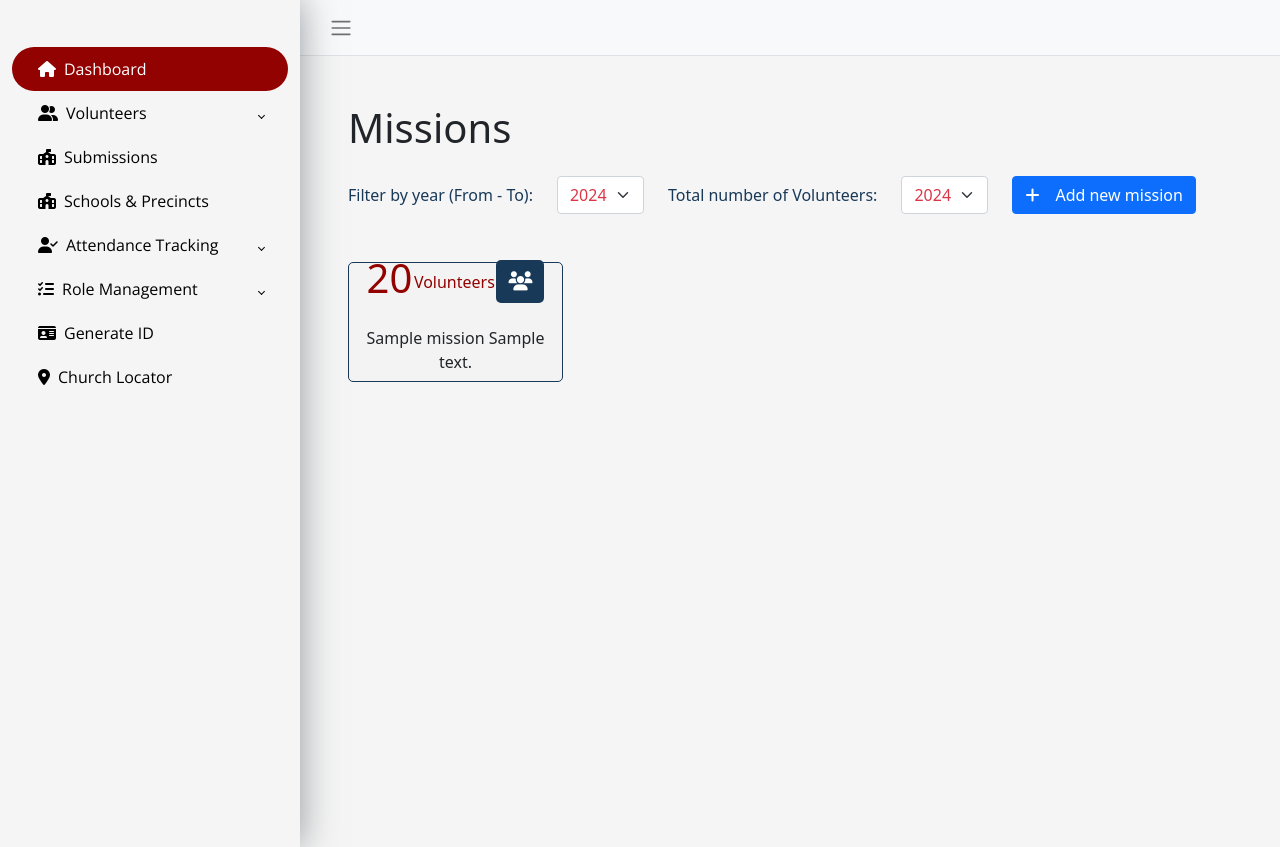
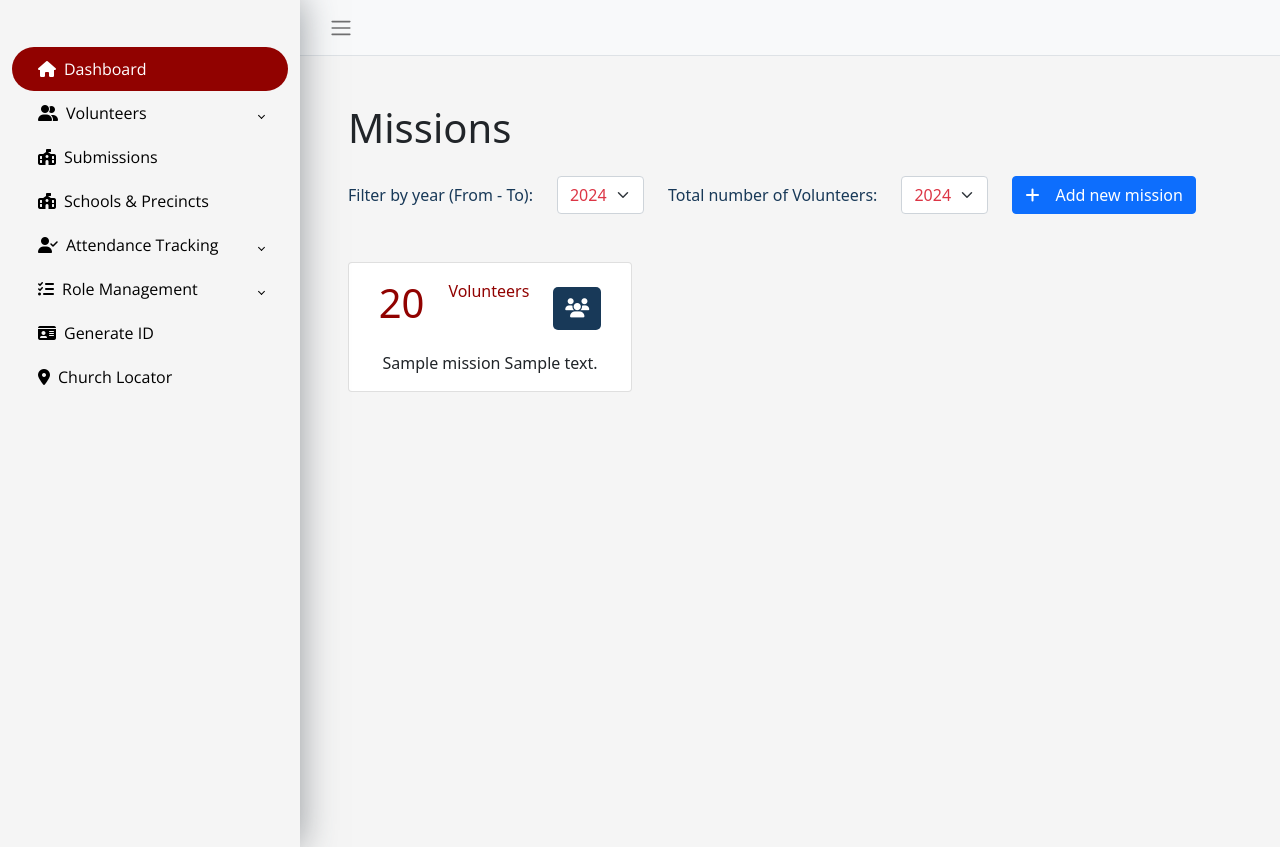
Before and after one commit to vicmar-guzman2024/DPPAM-Voting, a PHP site: page /DPPAM/admin/missions.php in a window 1280 px wide. Shown: the part 87-934 px from the top of the page. Run offline with PHP 8.4, Linux system fonts and the light colour scheme; tables that the repository leaves empty or names only in its code hold one stand-in row (values such as "Sample post"); some libraries are stand-ins or nearby versions.

Commit message:
modified some functions

```diff
--- a/admin/missions.php
+++ b/admin/missions.php
@@ -314,14 +314,13 @@ include("php/addnewroles.php");
                       </div>
 
                       <section class="mb-4">
-                        <div class="row row-cols-1 row-cols-md-2 row-cols-lg-3 row-cols-xl-4 g-2 mission">
+    <div class="row row-cols-1 row-cols-md-2 row-cols-md-2 row-cols-xl-3 row-cols-xxl-4 g-3 mission">
         <?php
             // Default icon for roles without specific mapping
             $defaultIcon = 'fa-users';
 
             // Mapping predefined roles to their icons
             $roleIcons = [
-
                 'Voters Education & Media Group (VEMG)' => 'fa-person-chalkboard',
                 'Accountable Material Verifiable Audit Trail Team (AMVATT)' => 'fa-list-check',
                 'Polling Precinct Poll Watcher (PPMW)' => 'fa-clipboard-check',
@@ -332,10 +331,6 @@ include("php/addnewroles.php");
                 'Transportation & Communications Group (TCG)' => 'fa-square-phone',
                 'Finance & Solicitation Group (FSG)' => 'fa-file-invoice-dollar',
                 'Post Election Poll Watching (PEPW)' => 'fa-keyboard',
-                                    // 'Prayer Power Group (PPG)' => 0,
-                                    // 'LEGAL/PARA-LEGAL TEAM (LPLT)' => 0,
-                                    // 'Technical Assistance Group (TAG)' => 0,
-                                    // 'EMERGENCY MANAGEMENT TEAM (EMT)' => 0
             ];
 
             while ($row = mysqli_fetch_assoc($sql_result5)) {
@@ -347,16 +342,19 @@ include("php/addnewroles.php");
                 $icon = $roleIcons[$mission] ?? $defaultIcon;
         ?>
         <div class="col">
-                                <div class="missionBox d-flex flex-column justify-content-center align-items-center gap-3 p-3">
-                                    <div class="d-flex flex-row justify-content-evenly align-items-center" style="width: 100%">
+            <div class="missionBox card text-center p-3 h-100 d-flex flex-column justify-content-between">
+                <!-- Top Section -->
+                <div class="mb-3 d-flex flex-row justify-content-center align-content-center gap-4">
+                    <h1>20</h1>
+                    <span>Volunteers</span>
+                    <div class="mt-2">
+                        <i class="fa-solid <?php echo $icon; ?> fa-2x"></i>
+                    </div>
+                </div>
+
+                <!-- Mission Description -->
                 <div>
-                                            <h1>20</h1>
-                                        </div>
-                                        <div><span>Volunteers</span></div>
-                                        <div><i class="fa-solid <?php echo $icon; ?>"></i></div>
-                                    </div>
-                                    <div>
-                                        <p class="text-center" style="width: 100%">
+                    <p class="mb-0">
                         <?php echo $mission; ?>
                     </p>
                 </div>
@@ -365,6 +363,7 @@ include("php/addnewroles.php");
         <?php } ?>
     </div>
 </section>
+
 
                 </div>
             </main>
--- a/admin/php/logout.php
+++ b/admin/php/logout.php
@@ -6,7 +6,8 @@ session_unset();
 session_destroy();
 
 // Redirect to login page
-header("location: ../admin_sign_in.php");
+//header("location: ../admin_sign_in.php");
+header("location: ../../user_login.php");
 exit();
 
 ?>
--- a/admin/submissions.php
+++ b/admin/submissions.php
@@ -236,7 +236,7 @@ include("php/dashboard.php");
                     <form action="" class="row">
 
                                 <!-- SEARCH BAR -->
-                                <<div class="col-md-3 mb-3 position-relative">
+                                <div class="col-md-3 mb-3 position-relative">
                                     <span class="position-absolute top-0 start-0 mt-2 ms-4"><i class="fa fa-search"></i></span>
                                     <input type="text" class="form-control ps-5" id="searchInput" placeholder="Search here...">
                                 </div>
--- a/coordinator_sign_up_form.php
+++ b/coordinator_sign_up_form.php
@@ -59,7 +59,7 @@ session_start();
             </div>
 
             <!-- Hidden Role Field -->
-            <input type="hidden" class="form-control" name="role" value="Coordinator">
+            <input type="hidden" class="form-control" name="role" value="Admin">
 
             <!-- First Name Input -->
             <div class="mb-3">
--- a/php/sign_in_process.php
+++ b/php/sign_in_process.php
@@ -55,7 +55,7 @@ if (isset($_POST['login_btn'])) {
                     } elseif ($row['role'] == 'COORDINATOR') {
                         header("Location: ../coordinator_dashboard.php");
                     } elseif ($row['role'] == 'ADMIN') {
-                        header("Location: ../admin/id_generator.html");
+                        header("Location: ../admin/index.php");
                     } else {
                         $_SESSION['status'] = "Invalid role detected";
                         header("Location: ../user_login.php");
```
Also changed, not shown: admin/index.php (+4 -4 lines), php/reset_password_process.php (+3 -5 lines), php/profile_picture/profile_6757c1b6dc76d4.28459085.jpg (added). Lines whose indentation alone changed are shown as unchanged.
